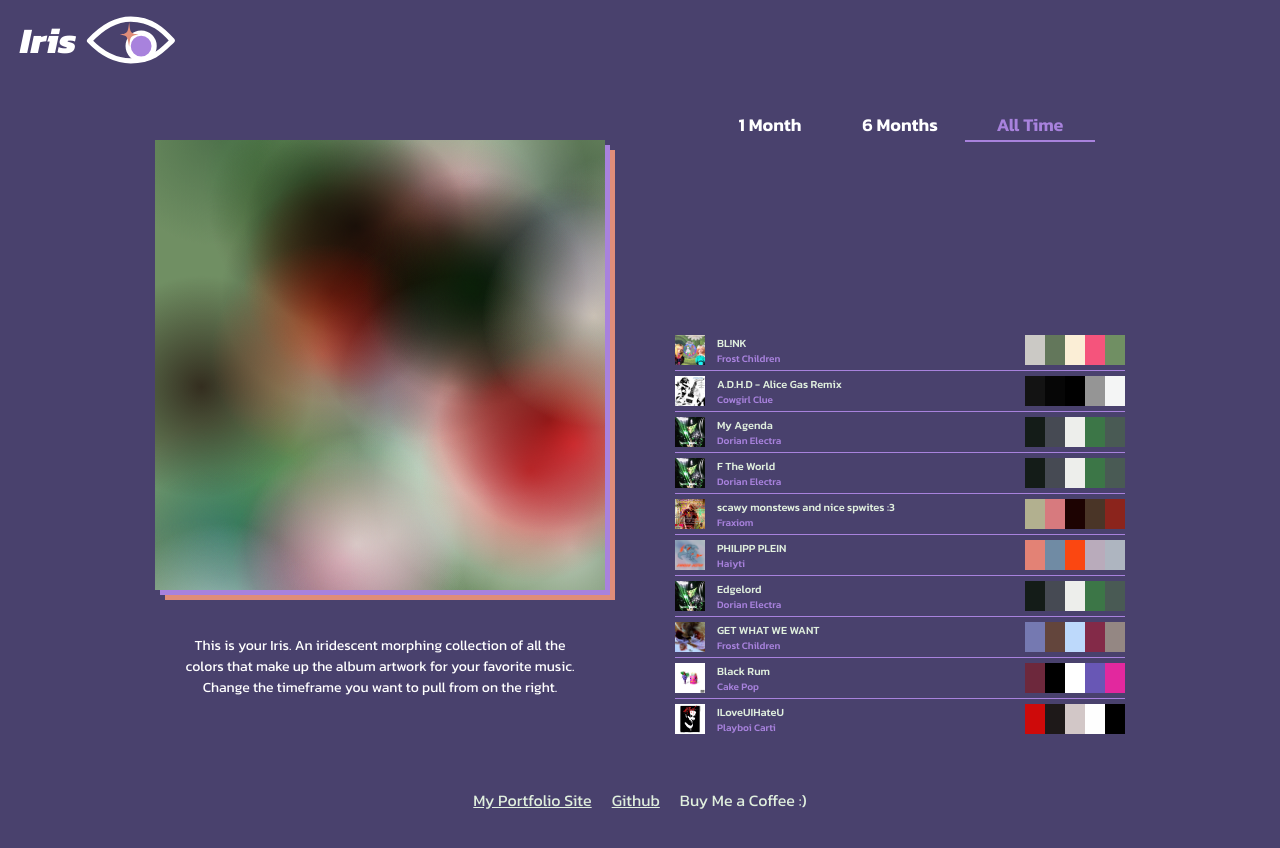
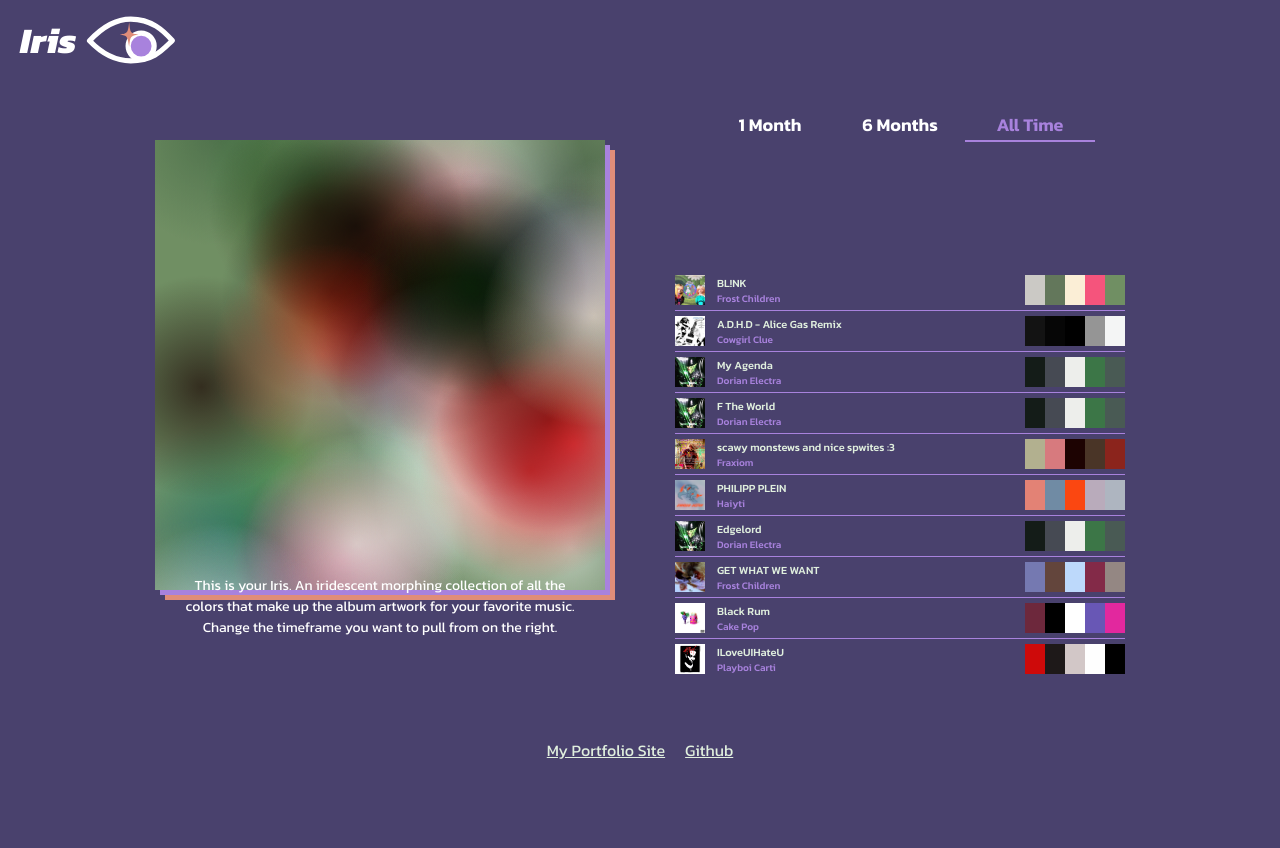
Before and after one commit to NickGroveSE/IrisDemo, a Vue app: page / in a window 1280 px wide. Shown: the top 848 px of the page. Built offline with nearby package versions, Linux system fonts and the light colour scheme.

Commit message:
Footer and Layout Changed

```diff
--- a/src/layouts/Default.vue
+++ b/src/layouts/Default.vue
@@ -18,7 +18,6 @@
     <footer>
         <a class="footer-element" href="https://nickgrove.netlify.app/">My Portfolio Site</a>
         <a class="footer-element" href="https://github.com/NickGroveSE">Github</a>
-        <a class="footer-element" >Buy Me a Coffee :)</a>
     </footer>
 
 </template>
@@ -53,12 +52,12 @@
     /* Main Styling */
     #main {
         width: 100%;
-        height: calc(100vh - 120px);
+        height: calc(100vh - 180px);
     }
 
     /* Footer Styling */
     footer {
-        height: 60px;
+        height: 90px;
         width: 100%;
         margin: auto 0;
         text-align: center;
@@ -67,7 +66,7 @@
     .footer-element {
         vertical-align: top;
         margin: 10px 10px 10px 10px;
-        line-height: 40px;
+        line-height: 60px;
         display: inline-block;
         color: var(--text);
 
```
